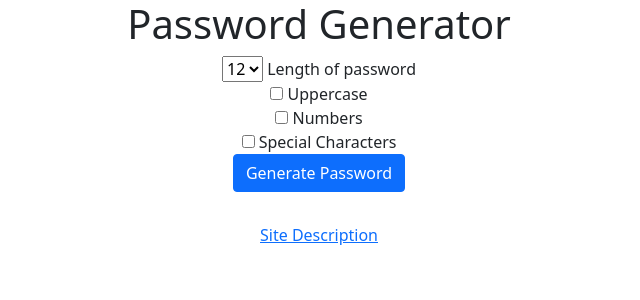
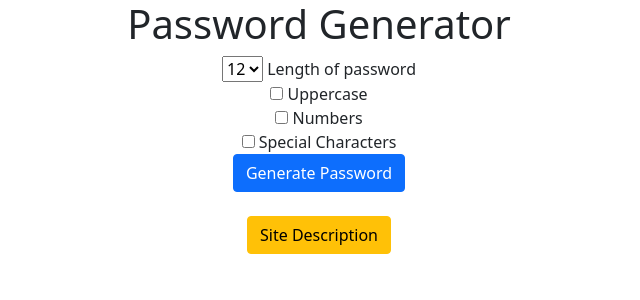
Before and after one commit to MalkovGN/password_generator, a Django app: page / in a window 1280 px wide. Shown: the top 300 px of the page, without its empty margins (321-961 px from the left). Run offline with Django 4.2, Linux system fonts and the light colour scheme.

Commit message:
soem is changed

```diff
--- a/generator/templates/generator/home.html
+++ b/generator/templates/generator/home.html
@@ -27,6 +27,6 @@
 
         <br>
         <br>
-        <a href="{% url 'site_description' %}" class="btn btn-link">Site Description</a>
+        <a href="{% url 'site_description' %}" class="btn btn-warning">Site Description</a>
     </form>
 </div>
--- a/password_generator/settings.py
+++ b/password_generator/settings.py
@@ -20,7 +20,7 @@ BASE_DIR = Path(__file__).resolve().parent.parent
 # See https://docs.djangoproject.com/en/4.0/howto/deployment/checklist/
 
 # SECURITY WARNING: keep the secret key used in production secret!
-SECRET_KEY = 'django-insecure-rbcz6&%!$+l!=8_f*a#70!=ixb9$szzt7o=o(4v5(5j@8v#1x)'
+SECRET_KEY = 'django-insecure-rbcz6&%!$+l!=8_f*a#70!=ixb9$szzkgreringegt7o=o(4v5(5j@8v#1x)'
 
 # SECURITY WARNING: don't run with debug turned on in production!
 DEBUG = True
```
